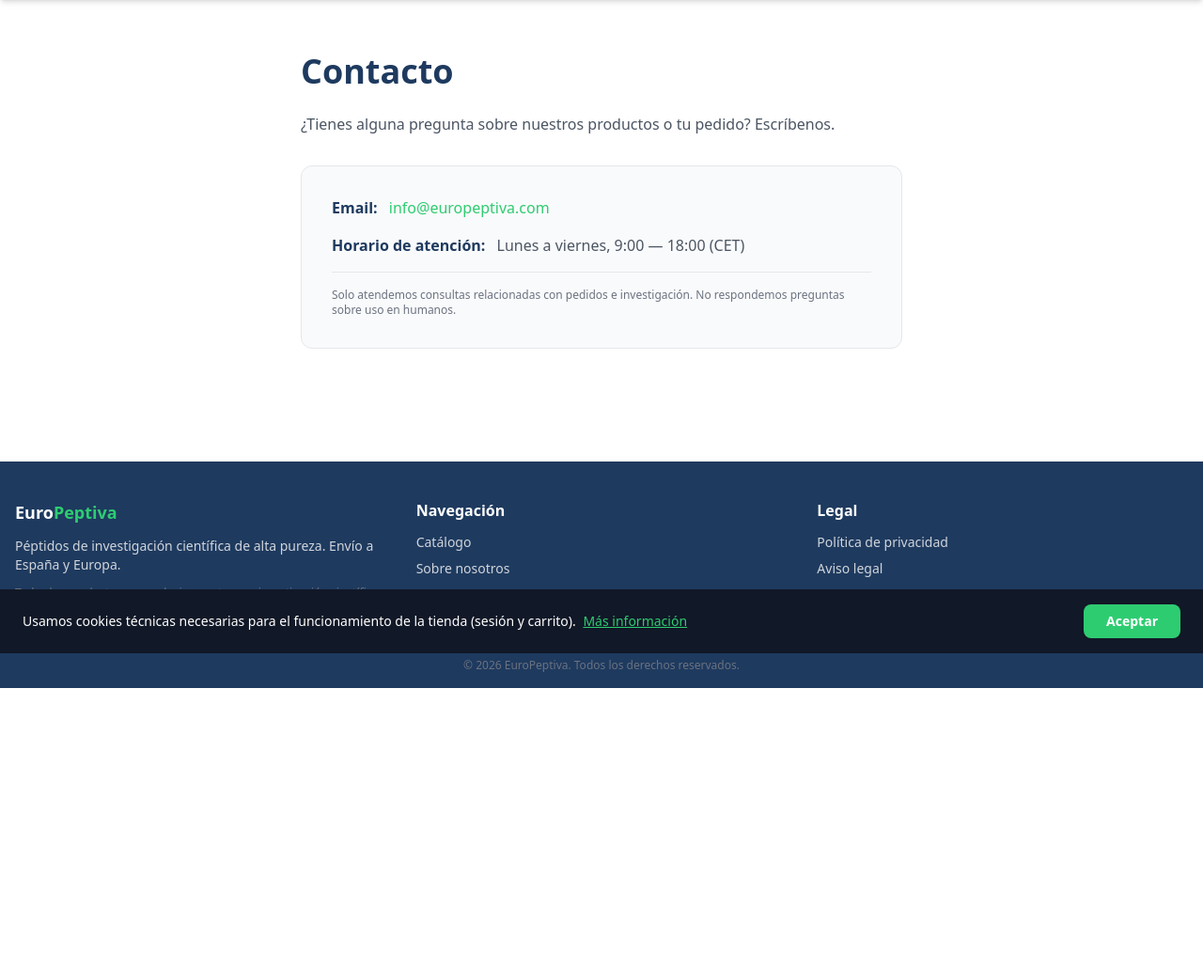
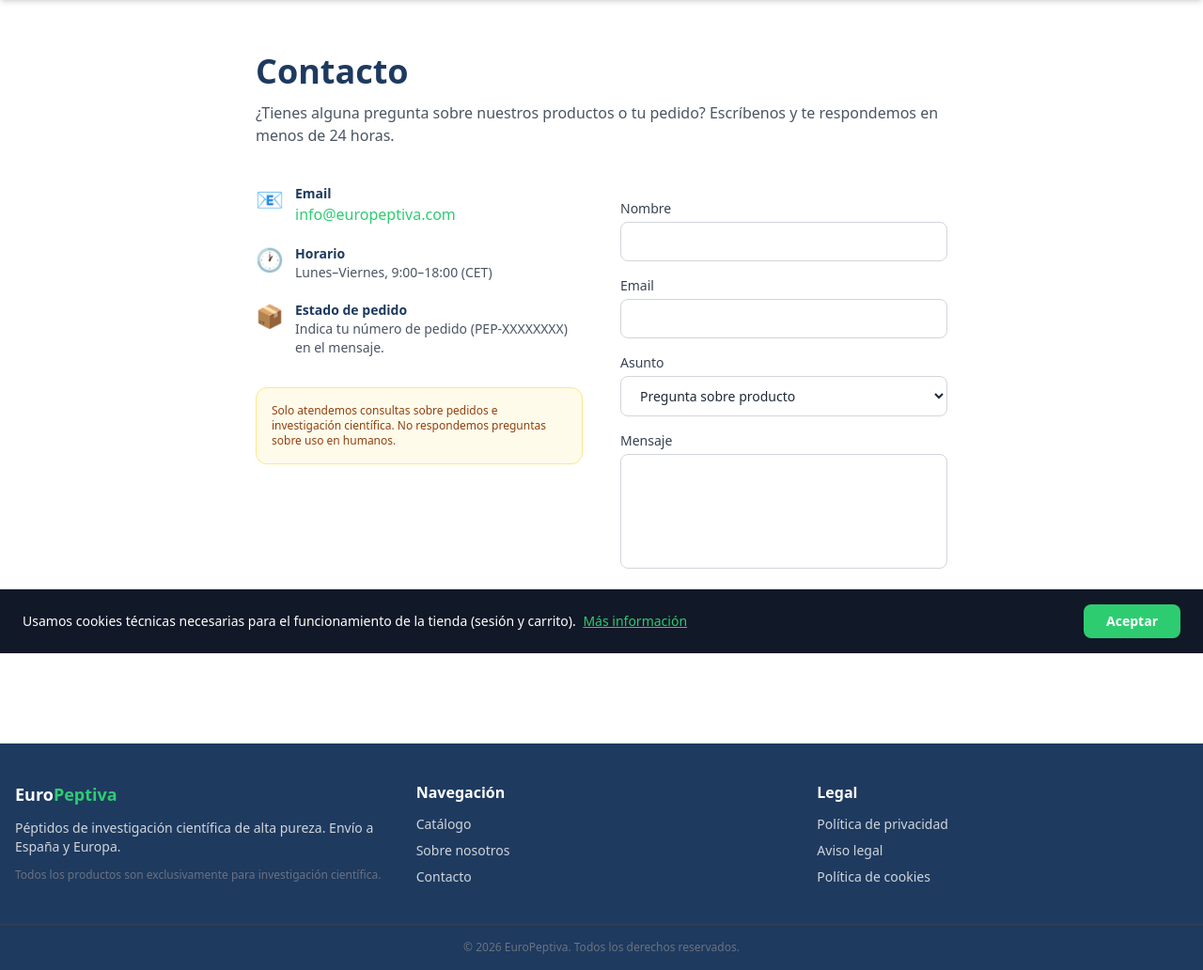
Before and after one commit to pitoplayer/europeptiva, a Django app: page /contacto/ in a window 1280 px wide. Shown: the part 105-1137 px from the top of the page at 94% size. Before the commit the page ends 837 px from the top, so only its background shows below. Run offline with Django 5.2, Linux system fonts and the light colour scheme; some libraries are stand-ins or nearby versions.

Commit message:
feat: contacto con formulario real, admin pedidos mejorado con acciones y colores, sitemap actualizado

```diff
--- a/config/urls.py
+++ b/config/urls.py
@@ -11,7 +11,6 @@ urlpatterns = [
     path('', include('store.urls')),
     path('pedidos/', include('orders.urls')),
     path('sobre-nosotros/', TemplateView.as_view(template_name='pages/about.html', extra_context={'page_title': 'Sobre nosotros'}), name='about'),
-    path('contacto/', TemplateView.as_view(template_name='pages/contact.html', extra_context={'page_title': 'Contacto'}), name='contact'),
     path('privacidad/', TemplateView.as_view(template_name='pages/privacy.html', extra_context={'page_title': 'Política de privacidad'}), name='privacy'),
     path('aviso-legal/', TemplateView.as_view(template_name='pages/legal.html', extra_context={'page_title': 'Aviso legal'}), name='legal'),
     path('cookies/', TemplateView.as_view(template_name='pages/cookies.html', extra_context={'page_title': 'Política de cookies'}), name='cookies'),
--- a/store/urls.py
+++ b/store/urls.py
@@ -5,4 +5,5 @@ urlpatterns = [
     path('', views.index, name='index'),
     path('catalogo/', views.catalog, name='catalog'),
     path('producto/<slug:slug>/', views.product_detail, name='product_detail'),
+    path('contacto/', views.contact, name='contact'),
 ]
--- a/store/views.py
+++ b/store/views.py
@@ -1,6 +1,9 @@
 from django.shortcuts import render, get_object_or_404
+from django.core.mail import send_mail
+from django.conf import settings
 from django.db.models import Q
 from .models import Category, Peptide
+from .forms import ContactForm
 
 
 def index(request):
@@ -41,3 +44,29 @@ def product_detail(request, slug):
         'variants': variants,
         'page_title': peptide.name,
     })
+
+
+def contact(request):
+    sent = False
+    if request.method == 'POST':
+        form = ContactForm(request.POST)
+        if form.is_valid():
+            d = form.cleaned_data
+            admin_email = getattr(settings, 'ADMIN_EMAIL', '')
+            if admin_email:
+                try:
+                    send_mail(
+                        subject=f'[EuroPeptiva Contacto] {d["subject"]}',
+                        message=f'De: {d["name"]} <{d["email"]}>\n\n{d["message"]}',
+                        from_email=getattr(settings, 'DEFAULT_FROM_EMAIL', 'noreply@europeptiva.com'),
+                        recipient_list=[admin_email],
+                        fail_silently=True,
+                    )
+                except Exception:
+                    pass
+            sent = True
+
+    return render(request, 'pages/contact.html', {
+        'contact_sent': sent,
+        'page_title': 'Contacto',
+    })
--- a/templates/pages/contact.html
+++ b/templates/pages/contact.html
@@ -1,18 +1,82 @@
 {% extends 'base.html' %}
 {% block content %}
-<div class="max-w-2xl mx-auto px-4 py-14">
-    <h1 class="text-4xl font-bold text-primary mb-6">Contacto</h1>
-    <p class="text-gray-600 mb-8">¿Tienes alguna pregunta sobre nuestros productos o tu pedido? Escríbenos.</p>
-    <div class="bg-gray-50 border border-gray-200 rounded-xl p-8 space-y-4">
+<div class="max-w-3xl mx-auto px-4 py-14">
+    <h1 class="text-4xl font-bold text-primary mb-3">Contacto</h1>
+    <p class="text-gray-600 mb-10">¿Tienes alguna pregunta sobre nuestros productos o tu pedido? Escríbenos y te respondemos en menos de 24 horas.</p>
+
+    <div class="grid md:grid-cols-2 gap-10">
+
+        <!-- Info -->
         <div>
-            <span class="font-semibold text-primary">Email:</span>
-            <a href="mailto:info@europeptiva.com" class="text-accent ml-2 hover:underline">info@europeptiva.com</a>
+            <div class="space-y-5 mb-8">
+                <div class="flex items-start gap-3">
+                    <span class="text-2xl">📧</span>
+                    <div>
+                        <p class="font-semibold text-primary text-sm">Email</p>
+                        <a href="mailto:info@europeptiva.com" class="text-accent hover:underline">info@europeptiva.com</a>
+                    </div>
+                </div>
+                <div class="flex items-start gap-3">
+                    <span class="text-2xl">🕐</span>
+                    <div>
+                        <p class="font-semibold text-primary text-sm">Horario</p>
+                        <p class="text-gray-600 text-sm">Lunes–Viernes, 9:00–18:00 (CET)</p>
+                    </div>
+                </div>
+                <div class="flex items-start gap-3">
+                    <span class="text-2xl">📦</span>
+                    <div>
+                        <p class="font-semibold text-primary text-sm">Estado de pedido</p>
+                        <p class="text-gray-600 text-sm">Indica tu número de pedido (PEP-XXXXXXXX) en el mensaje.</p>
+                    </div>
+                </div>
+            </div>
+            <div class="bg-amber-50 border border-amber-200 rounded-xl p-4 text-xs text-amber-800">
+                Solo atendemos consultas sobre pedidos e investigación científica. No respondemos preguntas sobre uso en humanos.
+            </div>
         </div>
+
+        <!-- Formulario -->
         <div>
-            <span class="font-semibold text-primary">Horario de atención:</span>
-            <span class="text-gray-600 ml-2">Lunes a viernes, 9:00 — 18:00 (CET)</span>
+            {% if contact_sent %}
+            <div class="bg-green-50 border border-green-200 rounded-xl p-6 text-green-700 text-center">
+                <div class="text-3xl mb-3">✅</div>
+                <p class="font-semibold">Mensaje enviado</p>
+                <p class="text-sm mt-1">Te responderemos en menos de 24h.</p>
+            </div>
+            {% else %}
+            <form method="POST" class="space-y-4">
+                {% csrf_token %}
+                <div>
+                    <label class="block text-sm font-medium text-gray-700 mb-1">Nombre</label>
+                    <input type="text" name="name" required
+                        class="w-full border border-gray-300 rounded-lg px-4 py-2.5 text-sm focus:outline-none focus:border-accent focus:ring-1 focus:ring-accent">
+                </div>
+                <div>
+                    <label class="block text-sm font-medium text-gray-700 mb-1">Email</label>
+                    <input type="email" name="email" required
+                        class="w-full border border-gray-300 rounded-lg px-4 py-2.5 text-sm focus:outline-none focus:border-accent focus:ring-1 focus:ring-accent">
+                </div>
+                <div>
+                    <label class="block text-sm font-medium text-gray-700 mb-1">Asunto</label>
+                    <select name="subject" class="w-full border border-gray-300 rounded-lg px-4 py-2.5 text-sm focus:outline-none focus:border-accent focus:ring-1 focus:ring-accent bg-white">
+                        <option value="Pregunta sobre producto">Pregunta sobre producto</option>
+                        <option value="Estado de mi pedido">Estado de mi pedido</option>
+                        <option value="Problema con el pedido">Problema con el pedido</option>
+                        <option value="Otro">Otro</option>
+                    </select>
+                </div>
+                <div>
+                    <label class="block text-sm font-medium text-gray-700 mb-1">Mensaje</label>
+                    <textarea name="message" rows="5" required
+                        class="w-full border border-gray-300 rounded-lg px-4 py-2.5 text-sm focus:outline-none focus:border-accent focus:ring-1 focus:ring-accent resize-none"></textarea>
+                </div>
+                <button type="submit" class="w-full bg-primary text-white py-3 rounded-xl font-semibold hover:bg-blue-800 transition-colors text-sm">
+                    Enviar mensaje
+                </button>
+            </form>
+            {% endif %}
         </div>
-        <p class="text-xs text-gray-500 pt-4 border-t border-gray-200">Solo atendemos consultas relacionadas con pedidos e investigación. No respondemos preguntas sobre uso en humanos.</p>
     </div>
 </div>
 {% endblock %}
```
Also changed, not shown: orders/admin.py (+59 -9 lines), store/forms.py (added, +8 -0 lines).
